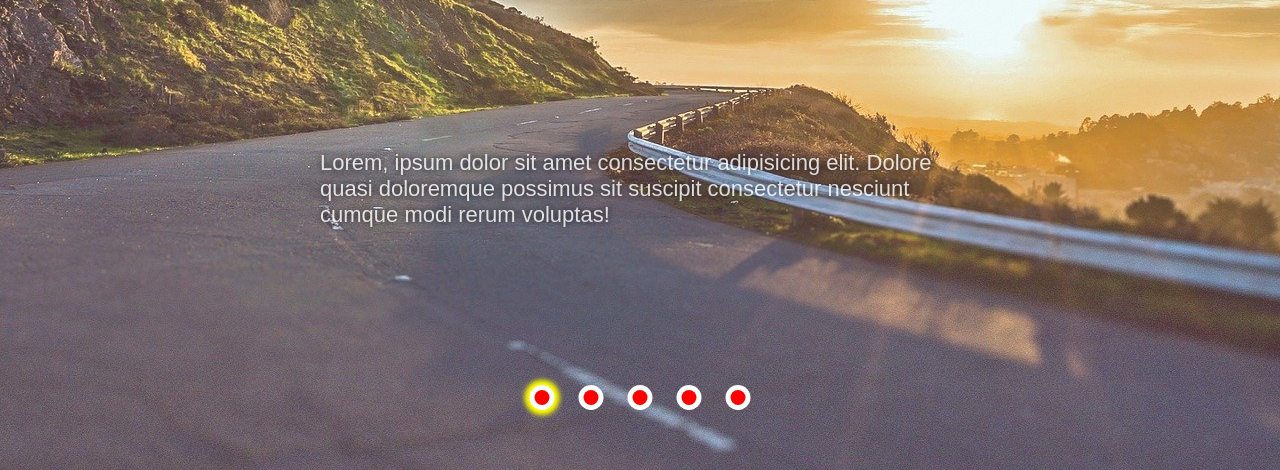
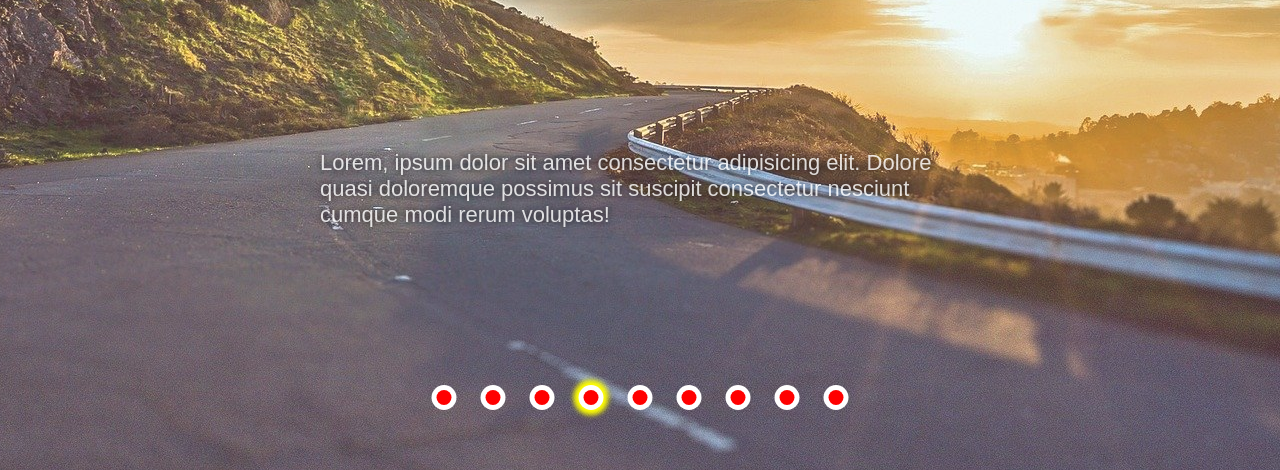
Before and after one commit to Gamattowicz/Slider, a plain HTML site: page index.html in a window 1280 px wide. Shown: the part 330-800 px from the top of the page. Drawn offline with Linux system fonts and the light colour scheme.

Commit message:
add function to change the glowing dot

```diff
--- a/index.html
+++ b/index.html
@@ -21,6 +21,10 @@
             <span data-key="3"></span>
             <span data-key="4"></span>
             <span data-key="5"></span>
+            <span data-key="6"></span>
+            <span data-key="7"></span>
+            <span data-key="8"></span>
+            <span data-key="9"></span>
         </div>
     </header>
 
--- a/main.js
+++ b/main.js
@@ -40,11 +40,17 @@ dataList = [{
 const image = document.querySelector('img.slider');
 const mainText = document.querySelector('h1.title');
 const subText = document.querySelector('div.element-text');
-const dots = document.querySelectorAll('div.dots span');
+const dots = [...document.querySelectorAll('div.dots span')];
 let active = 0;
 
 //Time when images should change themselves in milliseconds
 const time = 1500;
+
+const changeDots = () => {
+    const currentDot = dots.findIndex(dot => dot.classList.contains('active'));
+    dots[currentDot].classList.remove('active');
+    dots[active].classList.add('active');
+}
 
 const changeImg = () => {
     active++;
@@ -53,6 +59,7 @@ const changeImg = () => {
     }
     image.src = dataList[active].img;
     mainText.textContent = dataList[active].text;
+    changeDots()
 }
 
 setInterval(changeImg, time)
```
